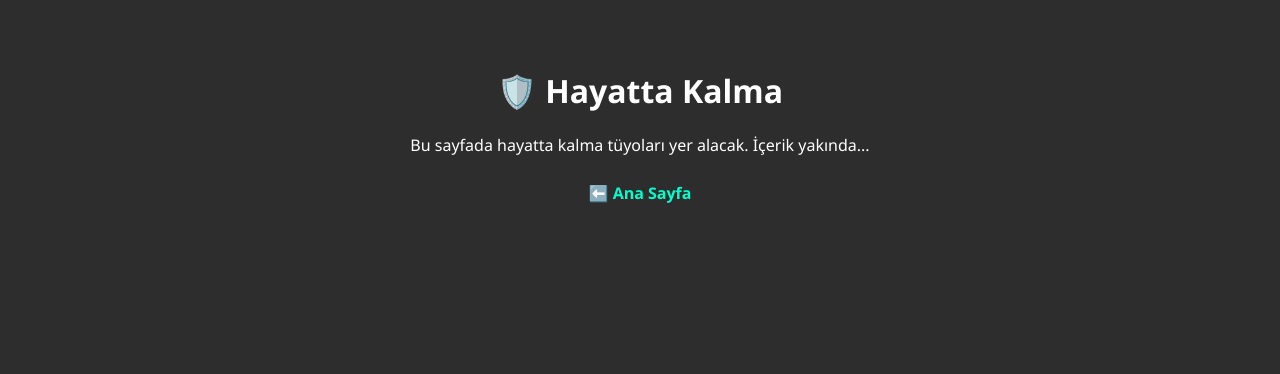
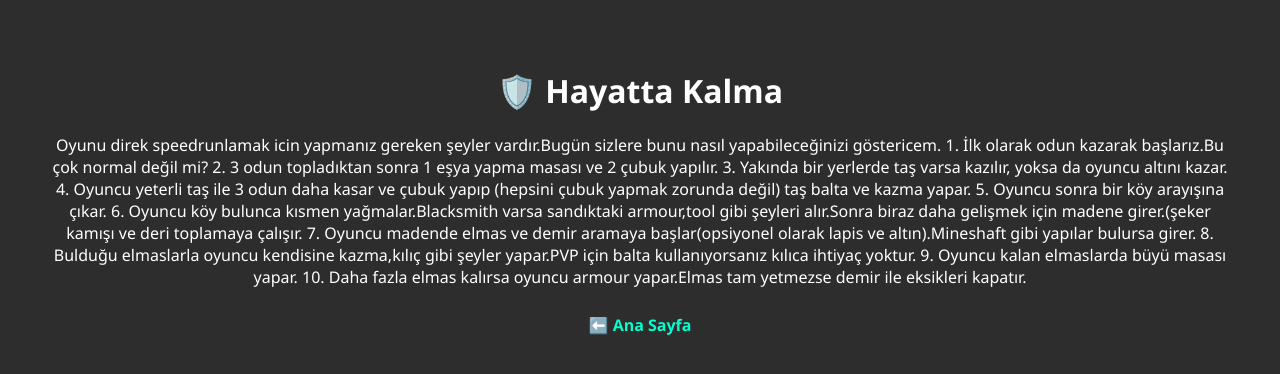
Before and after one commit to AliDervisYucel/minesmarthq, a plain HTML site: page survival.html in a window 1280 px wide. Drawn offline with Linux system fonts and the light colour scheme.

Commit message:
survival.html

```diff
--- a/survival.html
+++ b/survival.html
@@ -7,7 +7,17 @@
 </head>
 <body>
   <h1>🛡️ Hayatta Kalma</h1>
-  <p>Bu sayfada hayatta kalma tüyoları yer alacak. İçerik yakında...</p>
+  <p>Oyunu direk speedrunlamak icin yapmanız gereken şeyler vardır.Bugün sizlere bunu nasıl yapabileceğinizi göstericem.
+  1. İlk olarak odun kazarak başlarız.Bu çok normal değil mi?
+  2. 3 odun topladıktan sonra 1 eşya yapma masası ve 2 çubuk yapılır.
+  3. Yakında bir yerlerde taş varsa kazılır, yoksa da oyuncu altını kazar.
+  4. Oyuncu yeterli taş ile 3 odun daha kasar ve çubuk yapıp (hepsini çubuk yapmak zorunda değil) taş balta ve kazma yapar.
+  5. Oyuncu sonra bir köy arayışına çıkar.
+  6. Oyuncu köy bulunca kısmen yağmalar.Blacksmith varsa sandıktaki armour,tool gibi şeyleri alır.Sonra biraz daha gelişmek için madene girer.(şeker kamışı ve deri toplamaya çalışır.
+  7. Oyuncu madende elmas ve demir aramaya başlar(opsiyonel olarak lapis ve altın).Mineshaft gibi yapılar bulursa girer.
+  8. Bulduğu elmaslarla oyuncu kendisine kazma,kılıç gibi şeyler yapar.PVP için balta kullanıyorsanız kılıca ihtiyaç yoktur.
+  9. Oyuncu kalan elmaslarda büyü masası yapar.
+  10. Daha fazla elmas kalırsa oyuncu armour yapar.Elmas tam yetmezse demir ile eksikleri kapatır.</p>
   <a href="index.html">⬅️ Ana Sayfa</a>
 </body>
 </html>
```
